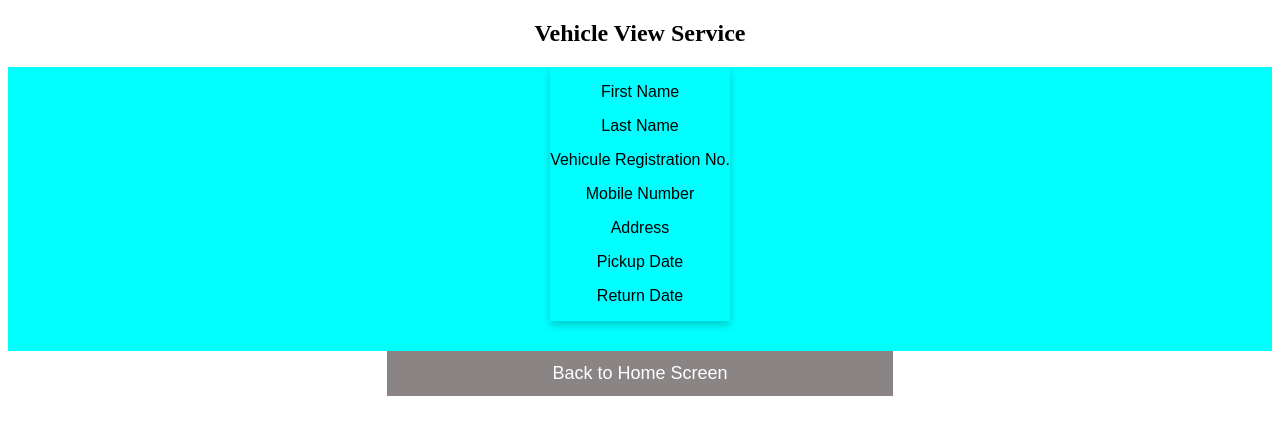
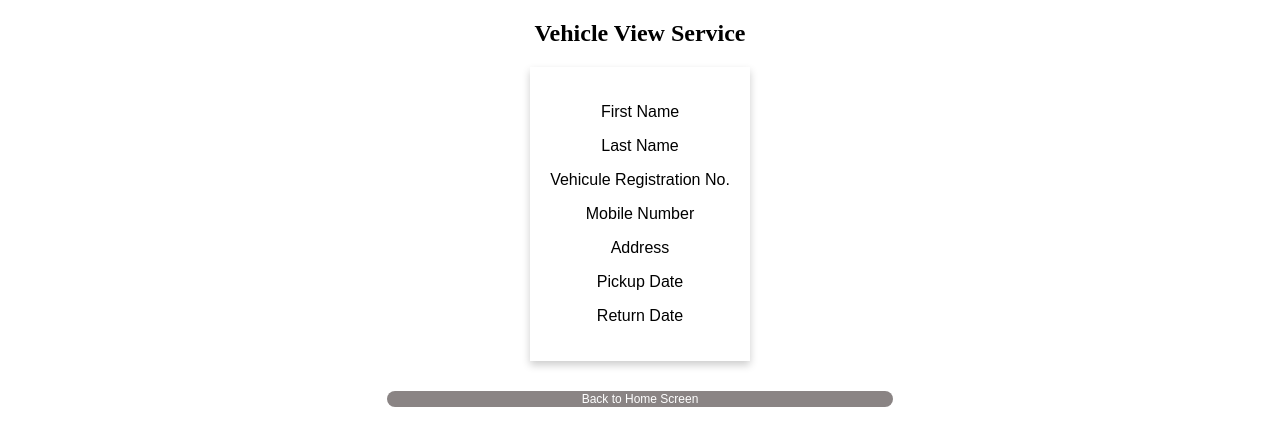
Before and after one commit to JMUT1/vehicule-manager-system, an Angular app: page / in a window 1280 px wide. Shown: the top 446 px of the page. Built offline with nearby package versions, Linux system fonts and the light colour scheme.

Commit message:
card working fine

```diff
--- a/src/app/components/request-view/request-view.component.css
+++ b/src/app/components/request-view/request-view.component.css
@@ -2,16 +2,17 @@
   display: flex;
   flex-direction: row;
   flex-wrap: wrap;
-  background-color: aqua;
+  /* background-color: aqua; */
 }
 
 .card {
   box-shadow: 0 4px 8px 0 rgba(0, 0, 0, 0.2);
-  max-width: 200px;
+  max-width: fit-content;
   margin: auto;
   text-align: center;
   font-family: arial;
   margin-bottom: 30px;
+  padding: 20px;
 }
 
 .button-container {
@@ -22,13 +23,13 @@
 button {
   border: none;
   outline: 0;
-  padding: 12px;
   color: white;
   background-color: rgb(138, 132, 132);
   text-align: center;
   cursor: pointer;
   width: 40%;
-  font-size: 18px;
+  font-size: 12px;
+  border-radius: 20px;
 }
 
 button:hover {
```
